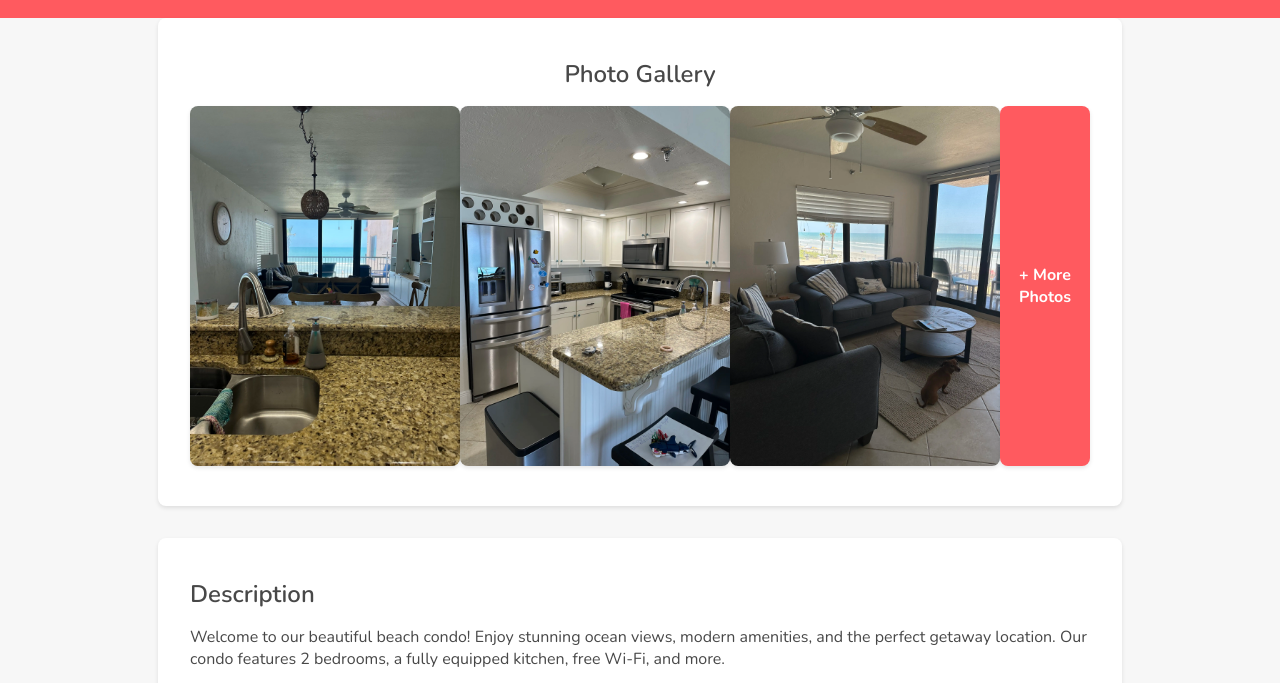
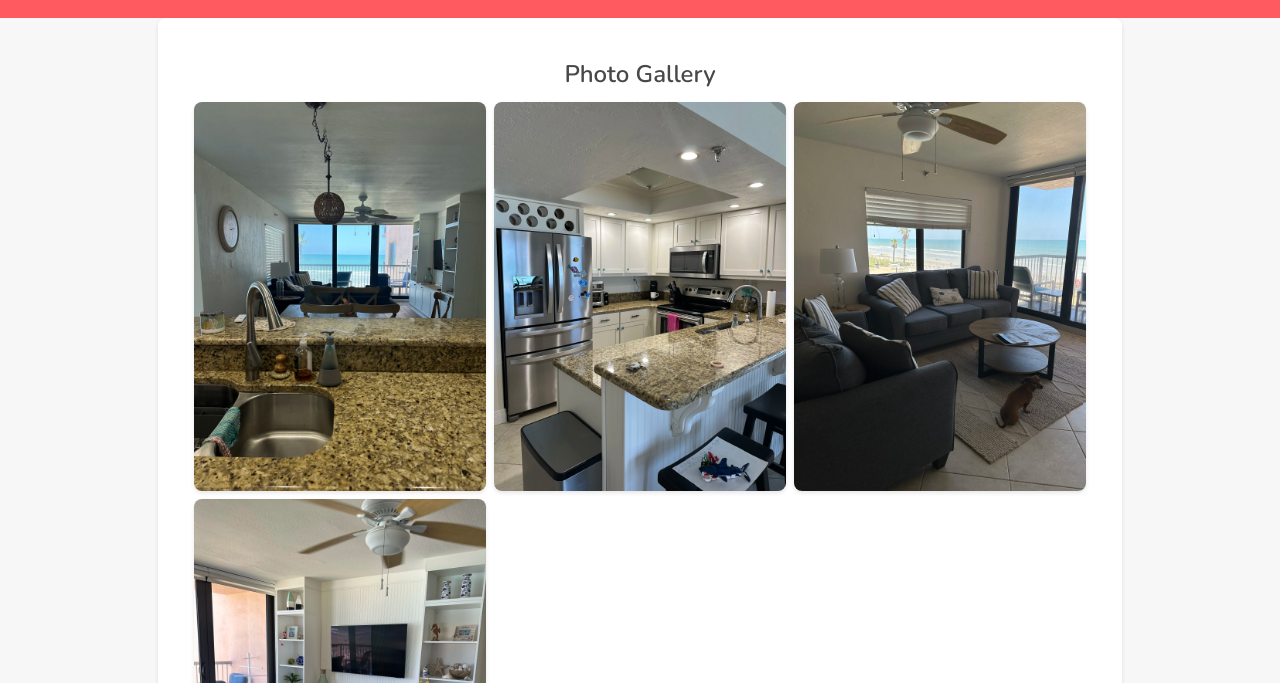
Before and after one commit to mkallenfitness/mkallenfitness.github.io, a plain HTML site: page static/condo/index.html in a window 1280 px wide. Shown: the part 105-788 px from the top of the page. Drawn offline with nearby package versions, Linux system fonts and the light colour scheme.

Commit message:
better gallery preview

```diff
--- a/static/condo/index.html
+++ b/static/condo/index.html
@@ -18,6 +18,7 @@
         <img src="photos/img1.webp" alt="Condo image 1">
         <img src="photos/img2.webp" alt="Condo image 2">
         <img src="photos/img3.webp" alt="Condo image 3">
+        <img src="photos/img4.webp" alt="Condo image 4">
         <div class="more-photos">+ More Photos</div>
     </div>
 </section>
--- a/static/condo/styles.css
+++ b/static/condo/styles.css
@@ -34,31 +34,33 @@ section {
 
 .gallery {
     display: flex;
-    flex-wrap: nowrap;
+    flex-wrap: wrap;
     justify-content: space-between;
     position: relative;
+    margin-bottom: 1rem;
 }
 
 .gallery img {
-    width: 30%;
-    margin: 0.5rem 0;
+    width: calc(33.33% - 0.5rem);
+    margin: 0.25rem;
     border-radius: 8px;
     box-shadow: 0 2px 4px rgba(0, 0, 0, 0.1);
     cursor: pointer;
 }
 
 .more-photos {
-    width: 30%;
+    width: 100%;
     margin: 0.5rem 0;
+    padding: 0.75rem;
     border-radius: 8px;
     box-shadow: 0 2px 4px rgba(0, 0, 0, 0.1);
-    display: flex;
-    align-items: center;
-    justify-content: center;
     background-color: #FF5A5F;
     color: white;
     cursor: pointer;
     font-weight: bold;
+    display: flex;
+    align-items: center;
+    justify-content: center;
 }
 
 #description ul {
@@ -184,3 +186,9 @@ footer {
     max-width: 100%;
     border-radius: 8px;
 }
+
+@media (max-width: 768px) {
+    .gallery img {
+        width: calc(50% - 0.5rem);
+    }
+}
```
